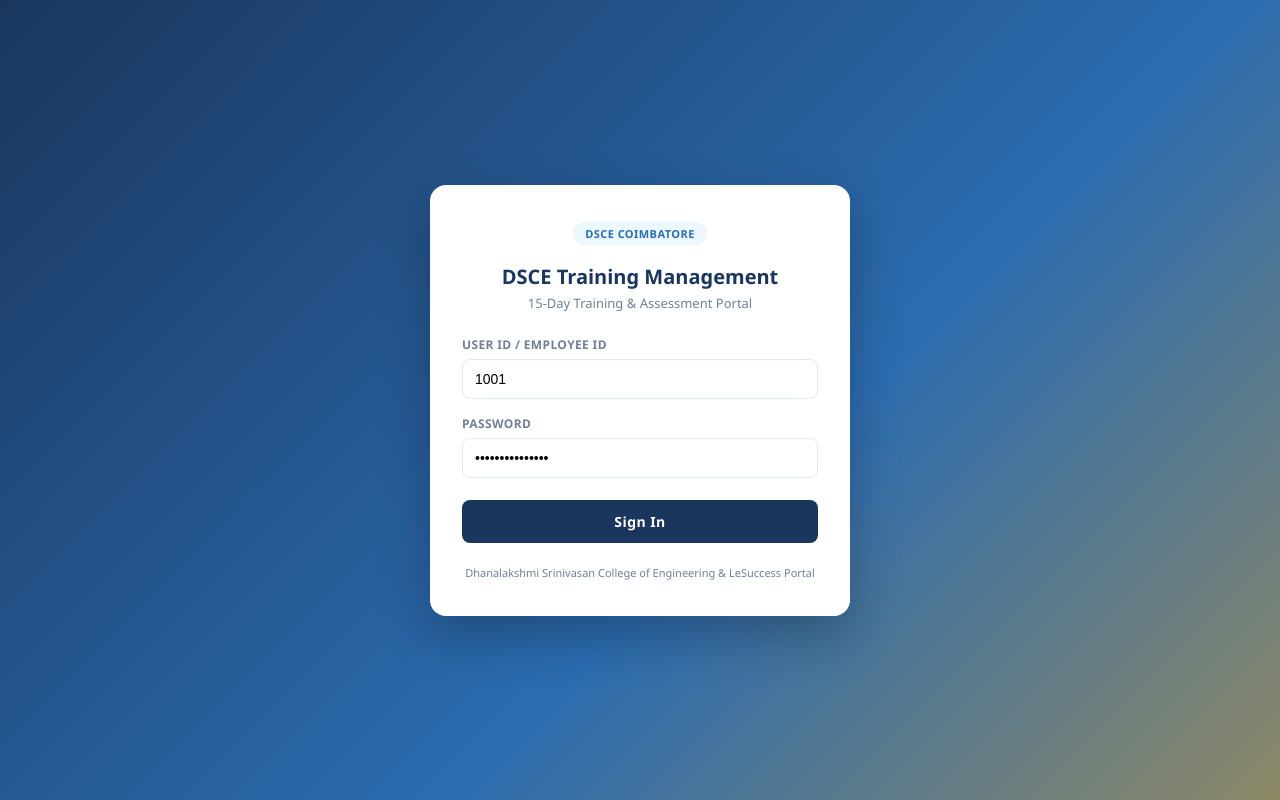
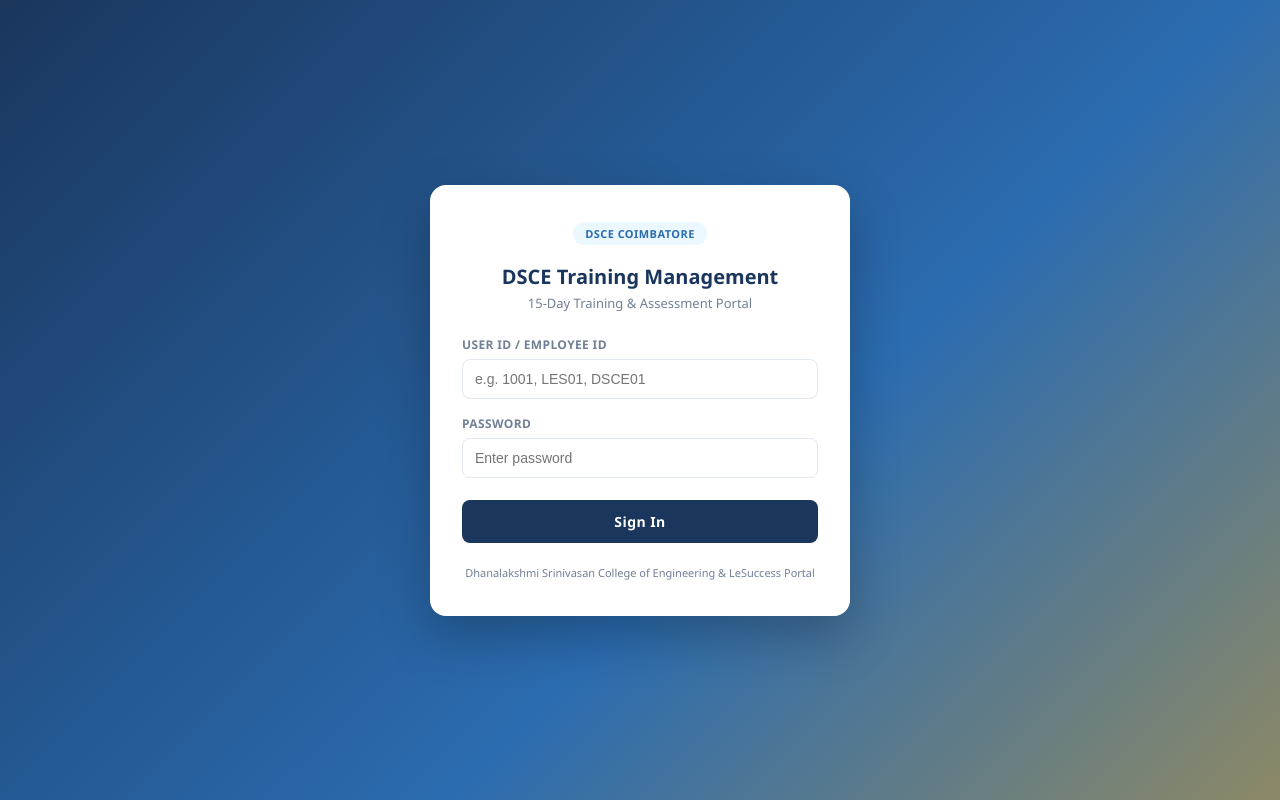
Before and after one commit to moulikrishnan23/DSCE-15-days--Training-Portal-Dashboard, a React (Vite) app: page / in a window 1280 px wide. Built offline with nearby package versions, Linux system fonts and the light colour scheme.

Commit message:
update 1

```diff
--- a/src/components/Login.jsx
+++ b/src/components/Login.jsx
@@ -2,8 +2,8 @@
 import { callServer } from "../services/appsScript";
 
 export default function Login({ onLogin }) {
-  const [userId, setUserId] = useState("1001");
-  const [password, setPassword] = useState("admin@lesuccess");
+  const [userId, setUserId] = useState("");
+  const [password, setPassword] = useState("");
   const [loading, setLoading] = useState(false);
   const [error, setError] = useState("");
 
```
